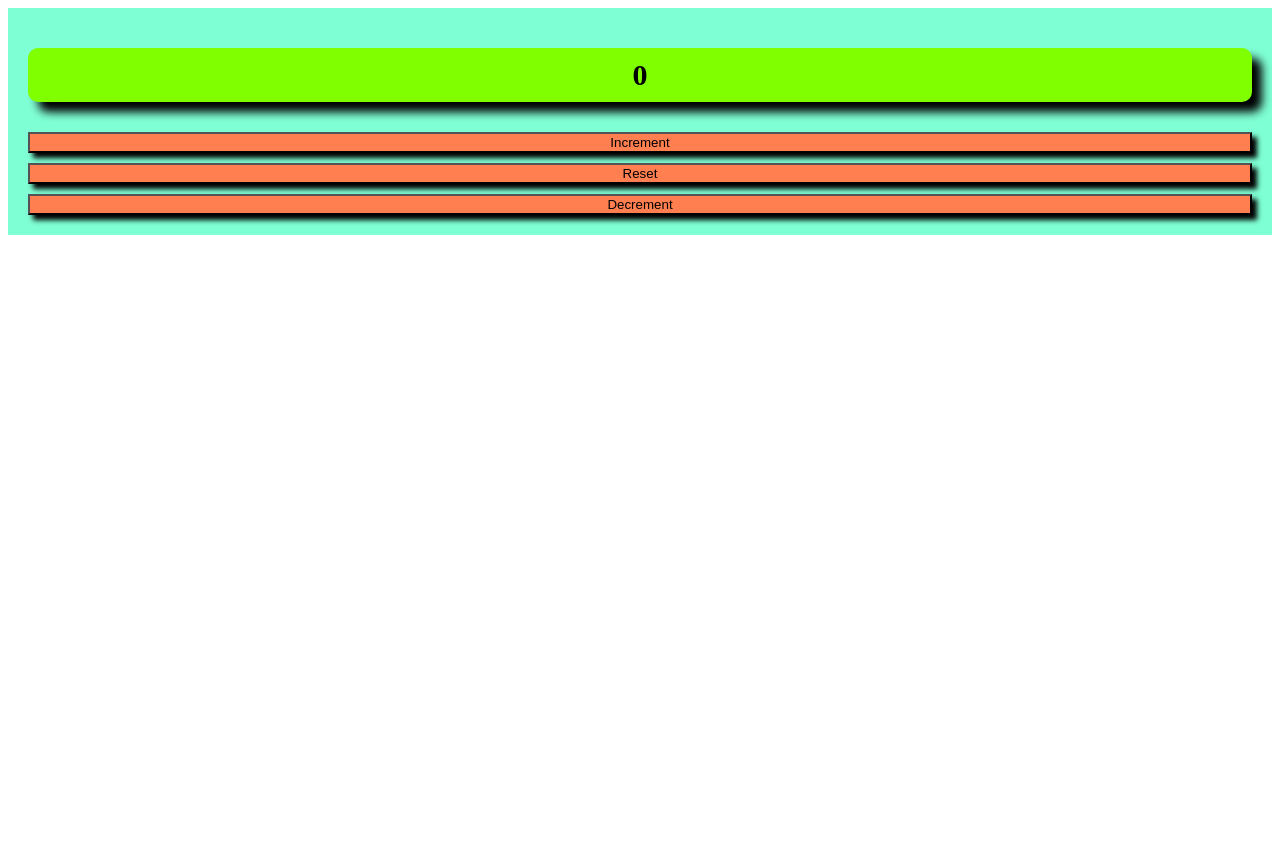
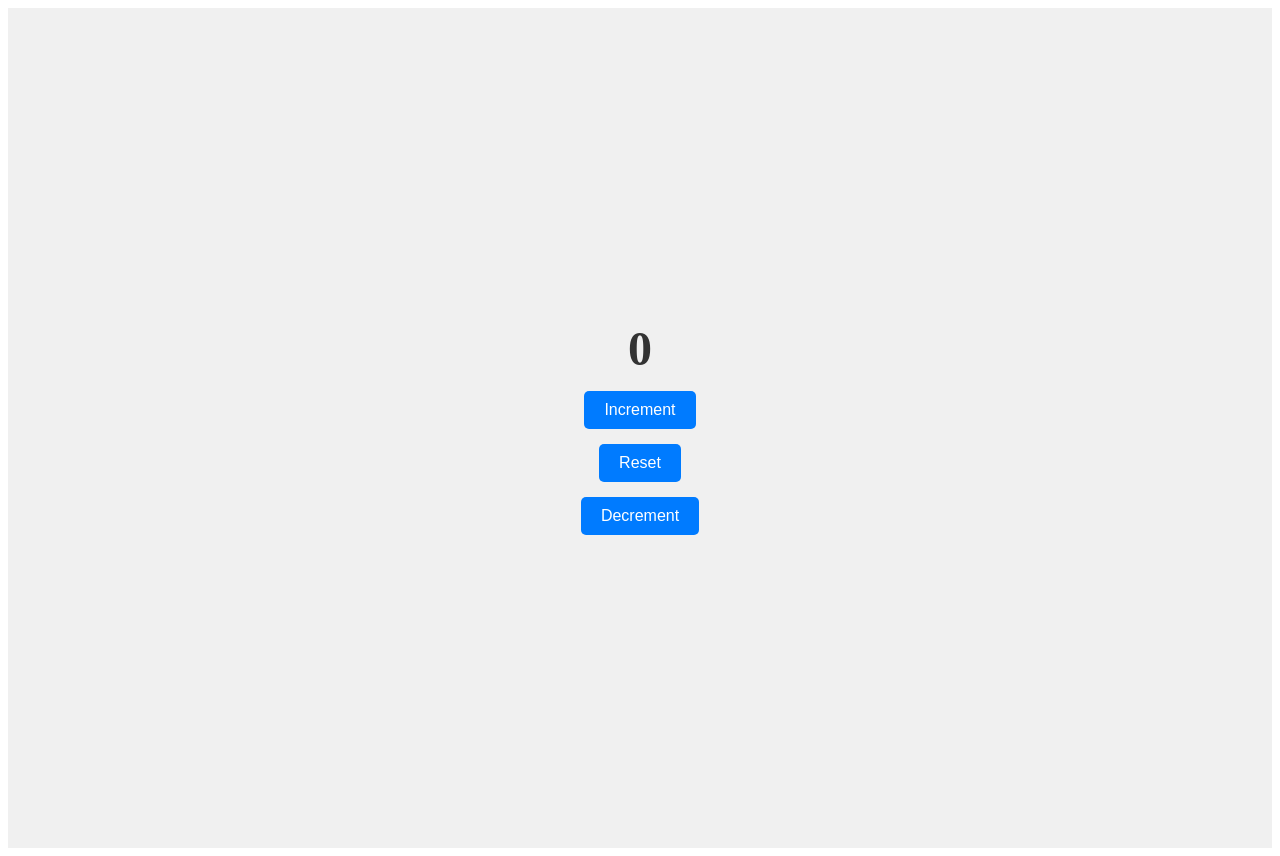
Before and after one commit to ayushchauhan7/FSD, a React (Vite) app in the folder Day_10/hooks-react-app/: page / in a window 1280 px wide. Before the commit the page ends 800 px from the top, so only its background shows below. Built offline with nearby package versions, Linux system fonts and the light colour scheme.

Commit message:
second commit.

```diff
--- a/Day_10/hooks-react-app/src/components/CounterApp.css
+++ b/Day_10/hooks-react-app/src/components/CounterApp.css
@@ -1,22 +1,31 @@
 .disp {
     display: flex;
     flex-direction: column;
-    background-color: aquamarine;
+    align-items: center;
+    justify-content: center;
+    gap: 15px;
     padding: 20px;
-    gap: 10px;
+    background-color: #f0f0f0;
+    height: 100vh;
 }
 
 .header {
-    background-color: chartreuse;
-    font-size: 30px;
-    border-radius: 10px;
-    text-align: center;
-    padding: 10px;
-    color: black;
-    box-shadow: 10px 10px 10px;
+    font-size: 3rem;
+    color: #333;
+    margin: 0;
 }
 
 .btn {
-    background-color: coral;
-    box-shadow: 5px 5px 5px;
+    padding: 10px 20px;
+    font-size: 1rem;
+    color: #fff;
+    background-color: #007bff;
+    border: none;
+    border-radius: 5px;
+    cursor: pointer;
+    transition: background-color 0.3s ease;
 }
+
+.btn:hover {
+    background-color: #0056b3;
+}
--- a/Day_10/hooks-react-app/src/components/CounterApp.jsx
+++ b/Day_10/hooks-react-app/src/components/CounterApp.jsx
@@ -3,13 +3,33 @@ import "./CounterApp.css";
 
 const CounterApp = () => {
     const [count, setCount] = React.useState(0);
+
     return (
         <div className="disp">
-            <h1 className="header">    {count}</h1>
-            <button className="btn" onClick={() => {setCount(count + 1);}}>Increment</button>
-            <button className="btn" onClick={() => {setCount(0);}}>Reset</button>
-            <button className="btn" onClick={() => {setCount(count - 1);}}>Decrement</button>
+            <h1 className="header">{count}</h1>
+            <button
+                className="btn"
+                onClick={() => setCount(count + 1)}
+                title="Increment the count"
+            >
+                Increment
+            </button>
+            <button
+                className="btn"
+                onClick={() => setCount(0)}
+                title="Reset the count"
+            >
+                Reset
+            </button>
+            <button
+                className="btn"
+                onClick={() => setCount((prevCount) => Math.max(prevCount - 1, 0))}
+                title="Decrement the count"
+            >
+                Decrement
+            </button>
         </div>
     );
 };
+
 export default CounterApp;
--- a/Day_10/hooks-react-app/src/components/ImageApp.css
+++ b/Day_10/hooks-react-app/src/components/ImageApp.css
@@ -1,12 +1,19 @@
-import React from "react";
-import pic from "../images/pic.jpg";
+.disp {
+    display: flex;
+    flex-direction: column;
+    align-items: center;
+    justify-content: center;
+    gap: 20px;
+    padding: 20px;
+}
 
-const ImageApp = () => {
-  return
-    <div>
-ImageApp
-    </div>;
+.img {
+    border: 2px solid #ccc;
+    padding: 10px;
+    background-color: #f9f9f9;
+}
 
-};
-
-export default ImageApp;
+.panel {
+    display: flex;
+    gap: 10px;
+}
```
Also changed, not shown: Day_10/hooks-react-app/src/components/ImageApp.jsx (+28 -7 lines), Day_10/hooks-react-app/src/components/MainLayout.jsx (+6 -4 lines).
